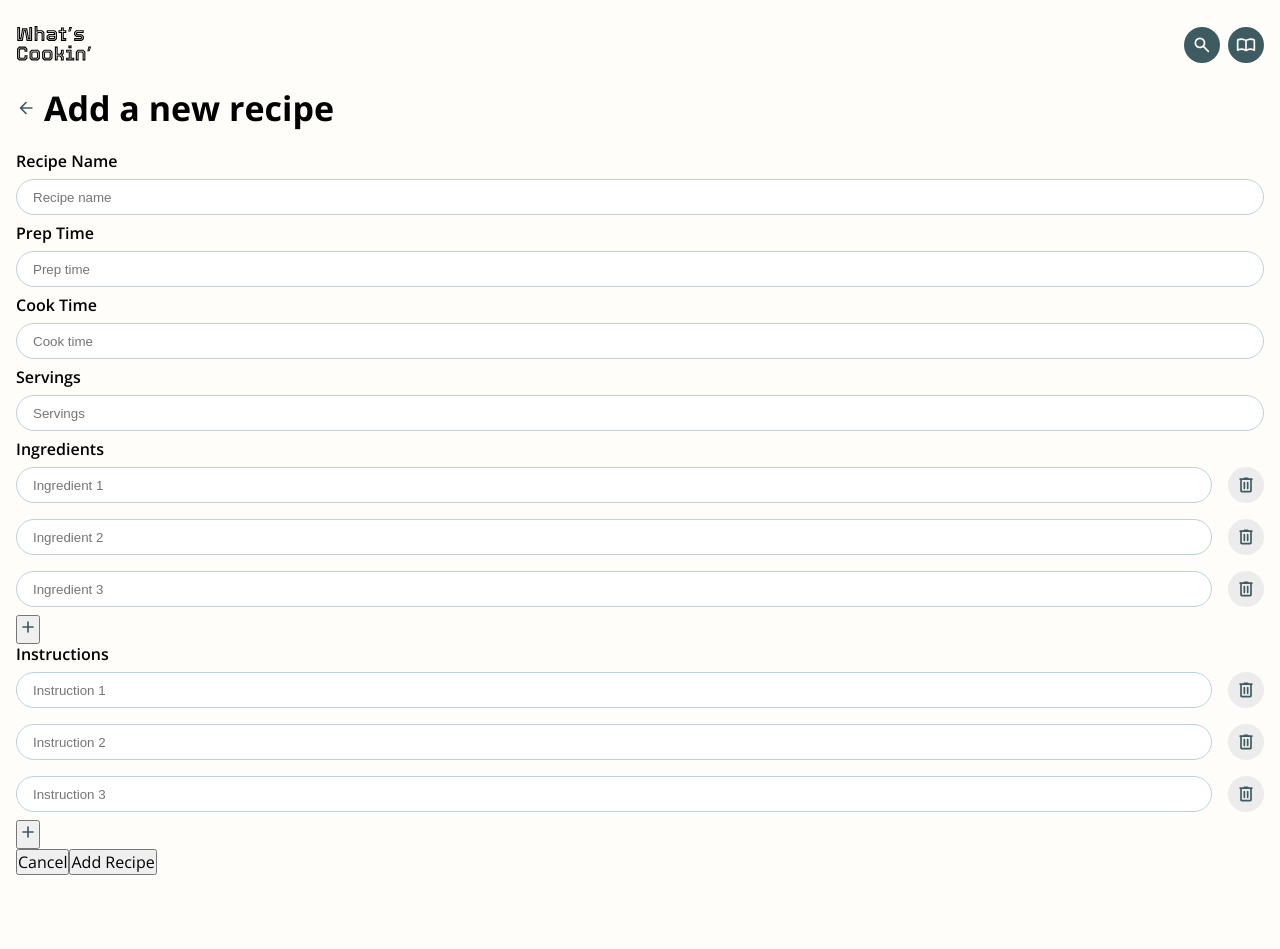
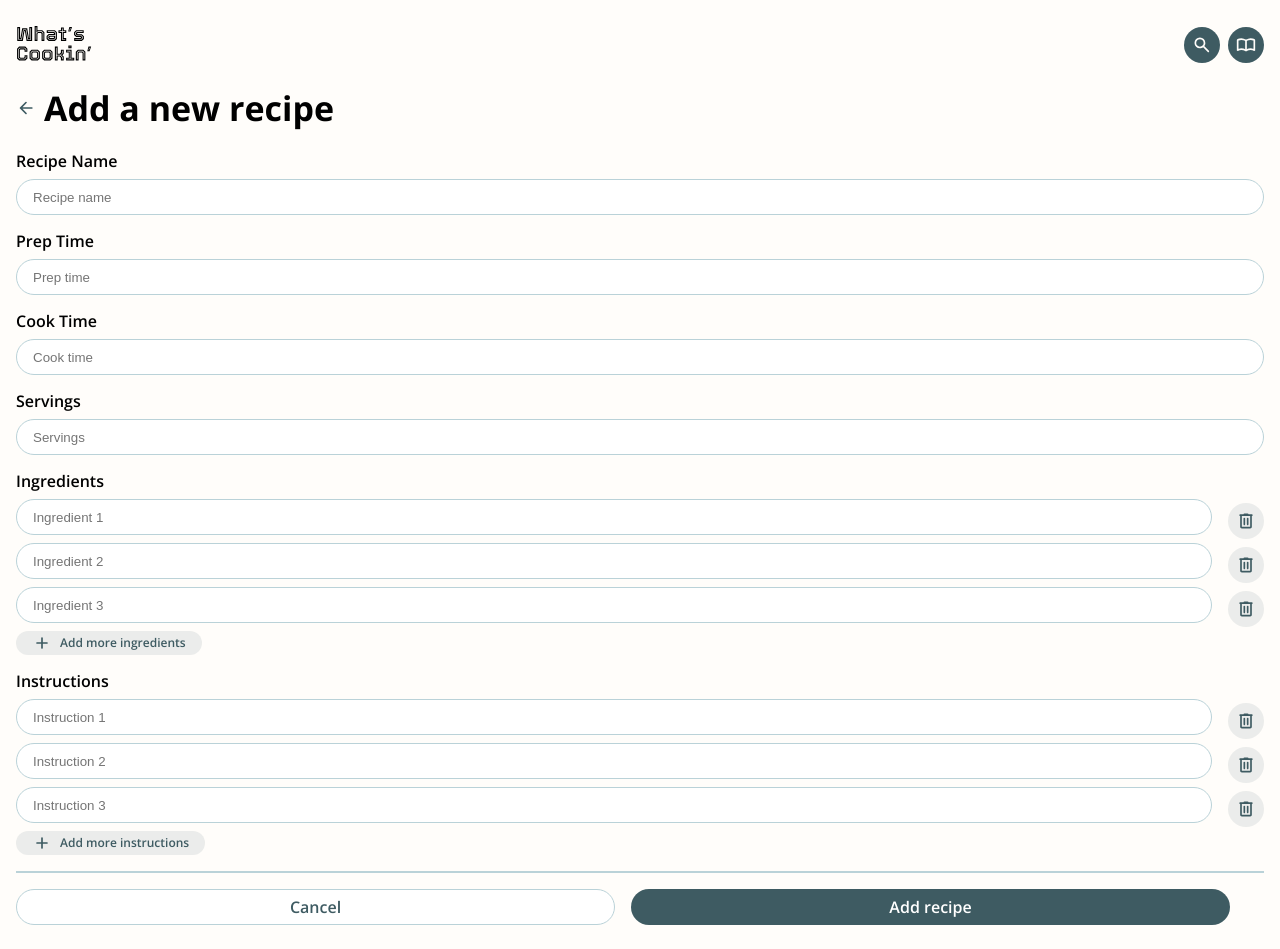
Before and after one commit to RominaAEC/whats-cookin, a React (Vite) app: page /cookbook/add-recipe in a window 1280 px wide. Before the commit the page ends 899 px from the top, so only its background shows below. Built offline with nearby package versions, Linux system fonts and the light colour scheme.

Commit message:
added form input outline

```diff
--- a/src/components/AddRecipe/AddRecipe.jsx
+++ b/src/components/AddRecipe/AddRecipe.jsx
@@ -6,6 +6,7 @@ import AddIcon from "../../assets/icons/add.svg?react";
 export default function AddRecipe({ onSubmit }) {
     const [ingredients, setIngredients] = useState(["", "", ""]); // Default 3 inputs
     const [instructions, setInstructions] = useState(["", "", ""]);
+    const [focusedInput, setFocusedInput] = useState(null);
 
     const addIngredient = () => setIngredients([...ingredients, ""]);
     const removeIngredient = (index) => {
@@ -16,6 +17,7 @@ export default function AddRecipe({ onSubmit }) {
     const removeInstruction = (index) => {
         setInstructions(instructions.filter((_, i) => i !== index));
     };
+
     // Function to update ingredient value
     const handleIngredientChange = (index, value) => {
         const updatedIngredients = [...ingredients];
@@ -30,23 +32,52 @@ export default function AddRecipe({ onSubmit }) {
         setInstructions(updatedInstructions);
     };
 
+    // Handle focus and blur events
+    const handleFocus = (inputName) => {
+        setFocusedInput(inputName);
+    };
+
+    const handleBlur = () => {
+        setFocusedInput(null);
+    };
+
     return (
         <form onSubmit={onSubmit} className="recipe-form">
             <div className="recipe-form__wrapper">
                 <label className="recipe-form__label">Recipe Name</label>
-                <input type="text" placeholder="Recipe name" className="recipe-form__input" />
+                <input
+                type="text"
+                placeholder="Recipe name"
+                className={`recipe-form__input ${focusedInput === "recipeName" ? "recipe-form__input--active" : "" }`}
+                onFocus={() => handleFocus("recipeName")}
+                onBlur={handleBlur}/>
             </div>
             <div className="recipe-form__wrapper">
                 <label className="recipe-form__label">Prep Time</label>
-                <input type="number" placeholder="Prep time" className="recipe-form__input" />
+                <input
+                type="text"
+                placeholder="Prep time"
+                className={`recipe-form__input ${focusedInput === "prepTime" ? "recipe-form__input--active" : "" }`}
+                onFocus={() => handleFocus("prepTime")}
+                onBlur={handleBlur}/>
             </div>
             <div className="recipe-form__wrapper">
                 <label className="recipe-form__label">Cook Time</label>
-                <input type="number" placeholder="Cook time" className="recipe-form__input" />
+                <input
+                type="text"
+                placeholder="Cook time"
+                className={`recipe-form__input ${focusedInput === "cookTime" ? "recipe-form__input--active" : "" }`}
+                onFocus={() => handleFocus("cookTime")}
+                onBlur={handleBlur} />
             </div>
             <div className="recipe-form__wrapper">
                 <label className="recipe-form__label">Servings</label>
-                <input type="number" placeholder="Servings" className="recipe-form__input" />
+                <input
+                type="text"
+                placeholder="Servings"
+                className={`recipe-form__input ${focusedInput === "servings" ? "recipe-form__input--active" : "" }`}
+                onFocus={() => handleFocus("servings")}
+                onBlur={handleBlur} />
             </div>
 
             <div className="recipe-form__wrapper">
@@ -59,7 +90,9 @@ export default function AddRecipe({ onSubmit }) {
                                 value={ingredient}
                                 onChange={(e) => handleIngredientChange(index, e.target.value)}
                                 placeholder={`Ingredient ${index + 1}`}
-                                className="recipe-form__input"
+                                className={`recipe-form__input ${focusedInput === `ingredient-${index}` ? "recipe-form__input--active" : "" }`}
+                                onFocus={() => handleFocus(`ingredient-${index}`)}
+                                onBlur={handleBlur}
                             />
                             {ingredients.length > 1 && (
                                 <button
@@ -72,8 +105,9 @@ export default function AddRecipe({ onSubmit }) {
                             )}
                         </div>
                     ))}
-                    <button type="button" onClick={addIngredient} className="recipe-form__button">
+                    <button type="button" onClick={addIngredient} className="recipe-form__button recipe-form__button--add">
                         <AddIcon className="recipe-form__icon"/>
+                        Add more ingredients
                     </button>
                 </div>
             </div>
@@ -89,7 +123,9 @@ export default function AddRecipe({ onSubmit }) {
                                 value={instruction}
                                 onChange={(e) => handleInstructionChange(index, e.target.value)}
                                 placeholder={`Instruction ${index + 1}`}
-                                className="recipe-form__input"
+                                className={`recipe-form__input ${focusedInput === `instruction-${index}` ? "recipe-form__input--active" : "" }`}
+                                onFocus={() => handleFocus(`instruction-${index}`)}
+                                onBlur={handleBlur}
                             />
                             {instructions.length > 1 && (
                                 <button
@@ -102,21 +138,20 @@ export default function AddRecipe({ onSubmit }) {
                             )}
                         </div>
                     ))}
-                    <button type="button" onClick={addInstruction} className="recipe-form__button">
+                    <button type="button" onClick={addInstruction} className="recipe-form__button recipe-form__button--add">
                         <AddIcon className="recipe-form__icon"/>
+                        Add more instructions
                     </button>
                 </div>
             </div>
-            <div>
+            <div className="recipe-form__action-buttons">
                 <button type="button" className="recipe-form__button recipe-form__button--cancel">
                     Cancel
                 </button>
-
                 <button type="submit" className="recipe-form__button recipe-form__button--submit">
-                    Add Recipe
+                    Add recipe
                 </button>
             </div>
-
         </form>
     );
 }
--- a/src/components/AddRecipe/AddRecipe.scss
+++ b/src/components/AddRecipe/AddRecipe.scss
@@ -7,12 +7,14 @@
     &__wrapper{
         display: flex;
         flex-direction: column;
+        margin-bottom: 0.5rem;
     }
 
     &__label{
         font-size: 1rem;
         line-height: 1.25rem;
         font-weight: 600;
+        margin-bottom: 0.5rem;
     }
 
     &__input{
@@ -20,8 +22,13 @@
         border-radius: 1.25rem;
         padding-left: 1rem;
         border: 1px solid $gray-evergreen;
-        margin: 0.5rem 0rem;
+        margin-bottom: 0.5rem;
         width:100%;
+        outline: none;
+
+        &--active{
+            border: 1px solid $evergreen;
+        }
     }
 
     &__input-group{
@@ -41,13 +48,60 @@
         background-color: $evergreen-opacity;
         width: 2.25rem;
         height:2.25rem;
-
-
-
     }
 
     &__icon{
         width: 1.25rem;
         height: 1.25rem;
     }
+
+    &__button{
+        display: flex;
+        height: $elementHeight-mobile;
+        justify-content: center;
+        align-items: center;
+        border-radius: 1.25rem;
+        border:none;
+        background-color: transparent;
+
+        &--add{
+            gap:0.5rem;
+            margin-bottom: 0.5rem;
+            height: 1.5rem;
+            background-color: $evergreen-opacity;
+            padding:0rem 1rem;
+            color: $evergreen;
+            font-size: 0.75rem;
+        }
+
+        &--cancel{
+            border: 1px solid $gray-evergreen;
+            width:48%;
+            color: $evergreen;
+            background-color: $white;
+            flex-shrink: 0;
+
+            &:hover{
+                border-color: $evergreen;
+            }
+        }
+
+        &--submit{
+            background-color: $evergreen;
+            width:48%;
+            color: $white;
+            flex-shrink: 0;
+
+            &:hover{
+                background-color: $dark-evergreen;
+            }
+        }
+    }
+
+    &__action-buttons{
+        padding-top: 1rem;
+        border-top: 2px solid $gray-evergreen;
+        display: flex;
+        gap:1rem;
+    }
 }
--- a/src/styles/partials/_global.scss
+++ b/src/styles/partials/_global.scss
@@ -62,6 +62,8 @@ button, a{
   font-family: "Open Sans", serif;
   font-size:0.875rem;
   line-height: 1.25rem;
+  font-weight: 600;
+  cursor: pointer;
 
   @include tablet{
     font-size:1rem;
```
